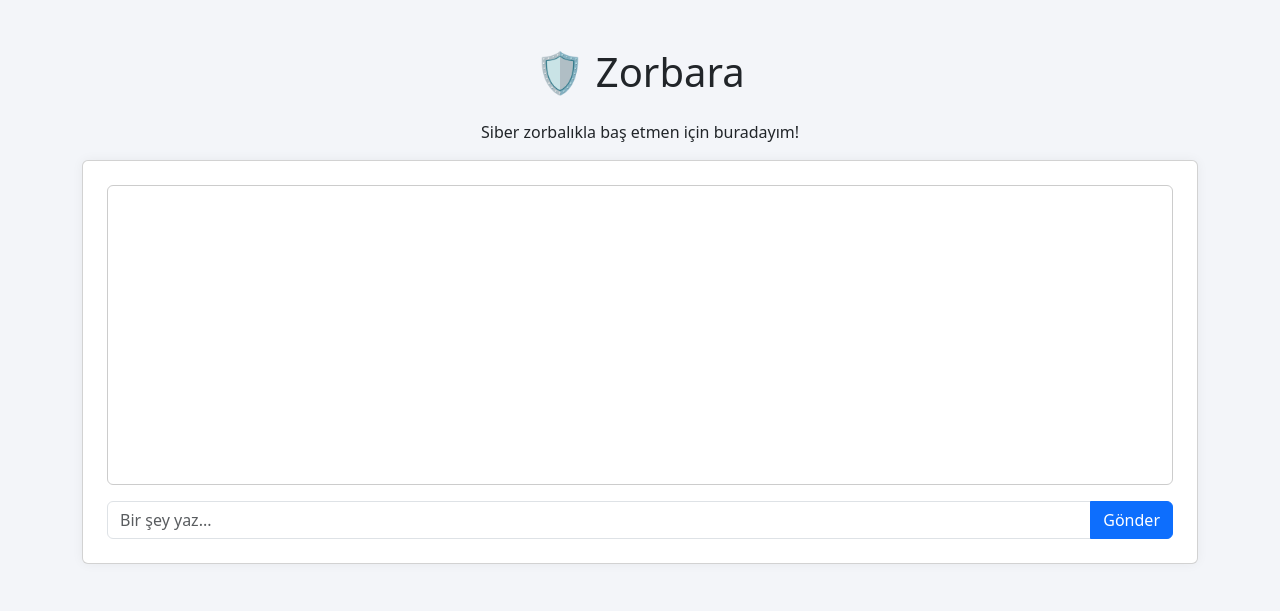
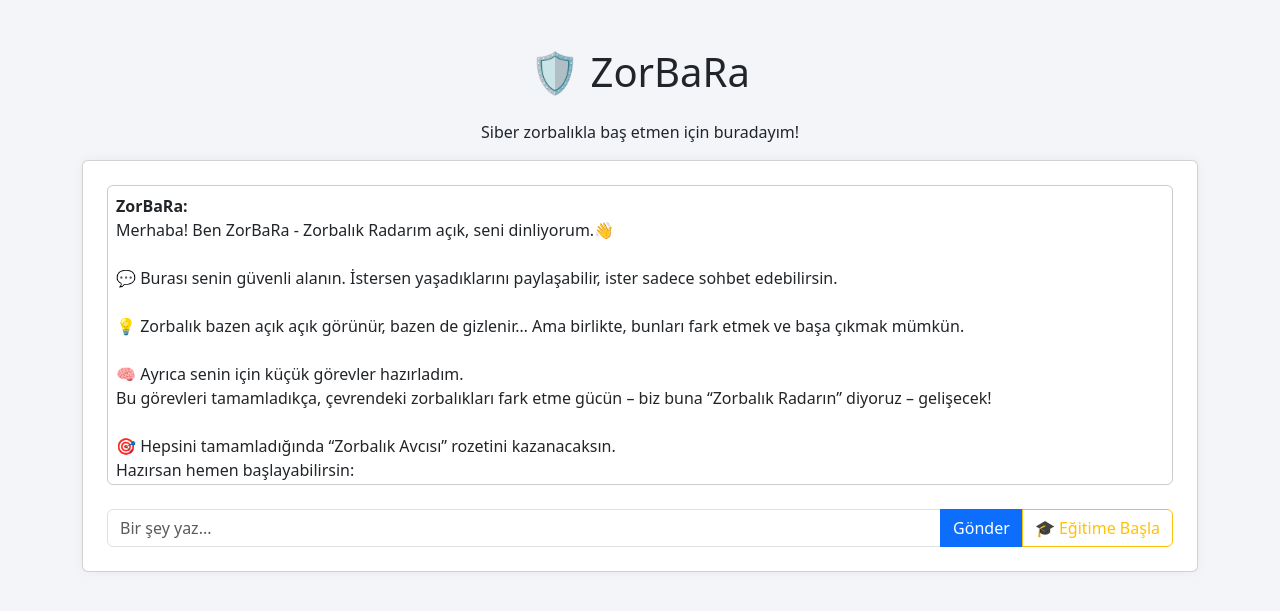
Before and after one commit to akkayameva/ZorBaRa, a Flask app: page / in a window 1280 px wide. Shown: the top 611 px of the page. Run offline with Flask 3, Linux system fonts and the light colour scheme.

Commit message:
Egitim butonları eklendi

```diff
--- a/templates/index.html
+++ b/templates/index.html
@@ -2,21 +2,35 @@
 <html lang="tr">
 <head>
   <meta charset="UTF-8">
-  <title>Zorbara – Siber Zorbalık Rehberi</title>
+  <title>ZorBaRa – Siber Zorbalık Rehberi</title>
   <meta name="viewport" content="width=device-width, initial-scale=1">
   <link href="https://cdn.jsdelivr.net/npm/bootstrap@5.3.2/dist/css/bootstrap.min.css" rel="stylesheet">
   <link rel="stylesheet" href="/static/style.css">
 </head>
 <body>
   <div class="container mt-5">
-    <h1 class="text-center mb-4">🛡️ Zorbara</h1>
+    <h1 class="text-center mb-4">🛡️ ZorBaRa</h1>
     <p class="text-center">Siber zorbalıkla baş etmen için buradayım!</p>
 
     <div class="card p-4">
-      <div id="chat-box" style="height: 300px; overflow-y: auto; border: 1px solid #ccc;" class="mb-3 p-2 rounded"></div>
-      <div class="input-group">
+      <div id="chat-box" style="height: 300px; overflow-y: auto; border: 1px solid #ccc;" class="mb-3 p-2 rounded">
+        <div>
+          <strong>ZorBaRa:</strong><br>
+          Merhaba! Ben ZorBaRa - Zorbalık Radarım açık, seni dinliyorum.👋 <br><br>
+          💬 Burası senin güvenli alanın. İstersen yaşadıklarını paylaşabilir, ister sadece sohbet edebilirsin.<br><br>
+          💡 Zorbalık bazen açık açık görünür, bazen de gizlenir… Ama birlikte, bunları fark etmek ve başa çıkmak mümkün.<br><br>
+          🧠 Ayrıca senin için küçük görevler hazırladım.<br>
+          Bu görevleri tamamladıkça, çevrendeki zorbalıkları fark etme gücün – biz buna “Zorbalık Radarın” diyoruz – gelişecek!<br><br>
+          🎯 Hepsini tamamladığında “Zorbalık Avcısı” rozetini kazanacaksın.<br>
+          Hazırsan hemen başlayabilirsin:<br>
+          👉 <a href="/egitim" class="btn btn-warning btn-sm mt-2">🎓 Eğitime Başla</a>
+        </div>
+      </div>
+
+      <div class="input-group mt-2">
         <input type="text" id="user-input" class="form-control" placeholder="Bir şey yaz..." />
         <button class="btn btn-primary" onclick="sendMessage()">Gönder</button>
+        <a href="/egitim" class="btn btn-outline-warning">🎓 Eğitime Başla</a>
       </div>
     </div>
   </div>
@@ -31,6 +45,19 @@
       chatBox.innerHTML += `<div><strong>Sen:</strong> ${message}</div>`;
       input.value = "";
 
+      // Eğitim kelimesi geçtiyse öneri butonu
+      const lower = message.toLowerCase();
+      if (lower.includes("eğitim") || lower.includes("görev") || lower.includes("modül")) {
+        chatBox.innerHTML += `
+          <div><strong>ZorBaRa:</strong> Eğitimle ilgilenmen harika! 🎓<br>
+          Hemen başlayabilirsin:
+          <a href="/egitim" class="btn btn-sm btn-warning mt-1">🎓 Eğitim Modülüne Git</a></div>
+        `;
+        chatBox.scrollTop = chatBox.scrollHeight;
+        return;
+      }
+
+      // Normal cevap akışı
       const response = await fetch("/chat", {
         method: "POST",
         headers: { "Content-Type": "application/json" },
@@ -38,7 +65,7 @@
       });
 
       const data = await response.json();
-      chatBox.innerHTML += `<div><strong>Zorbara:</strong> ${data.reply}</div>`;
+      chatBox.innerHTML += `<div><strong>ZorBaRa:</strong> ${data.reply}</div>`;
       chatBox.scrollTop = chatBox.scrollHeight;
     }
   </script>
```
